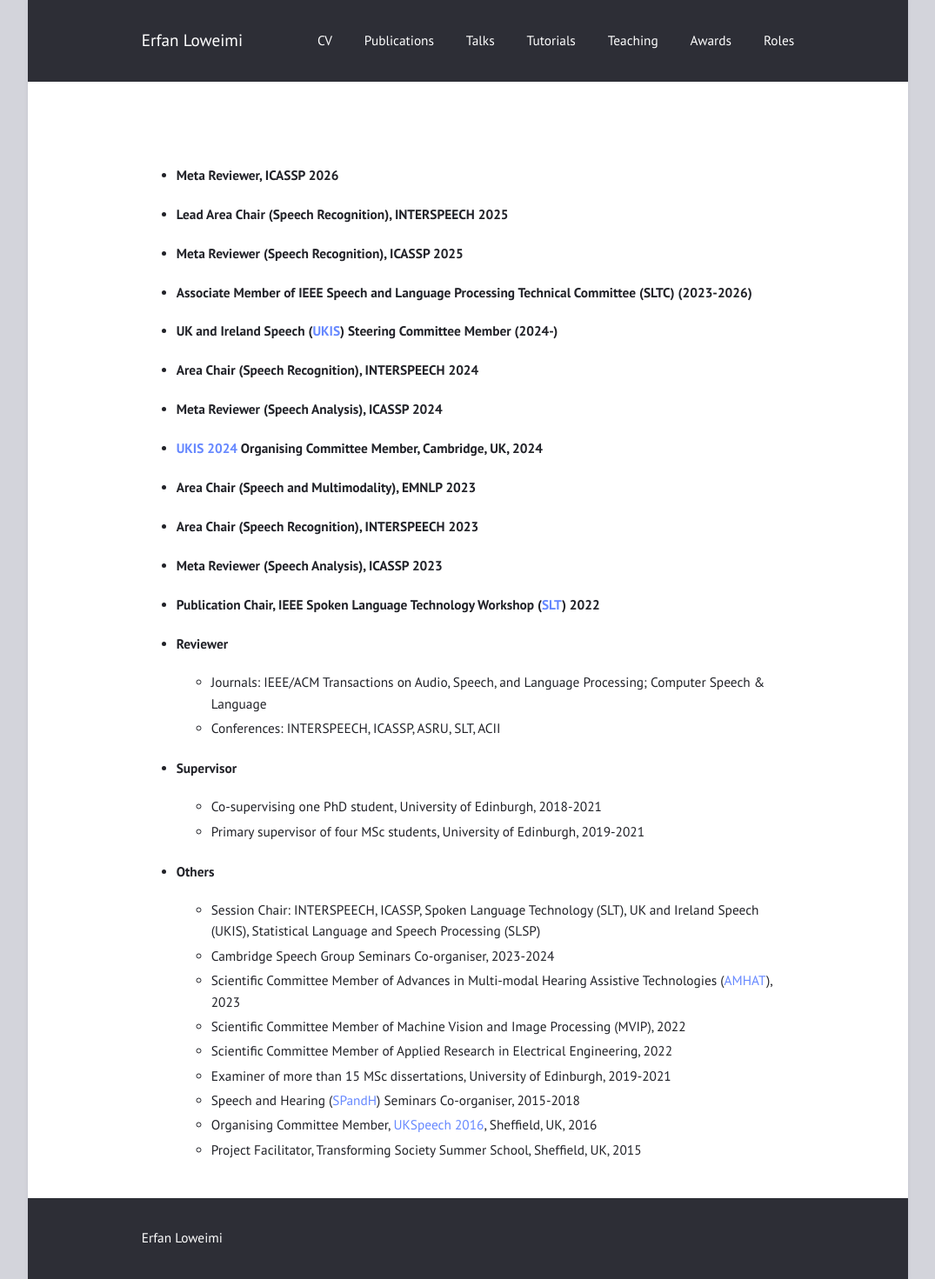
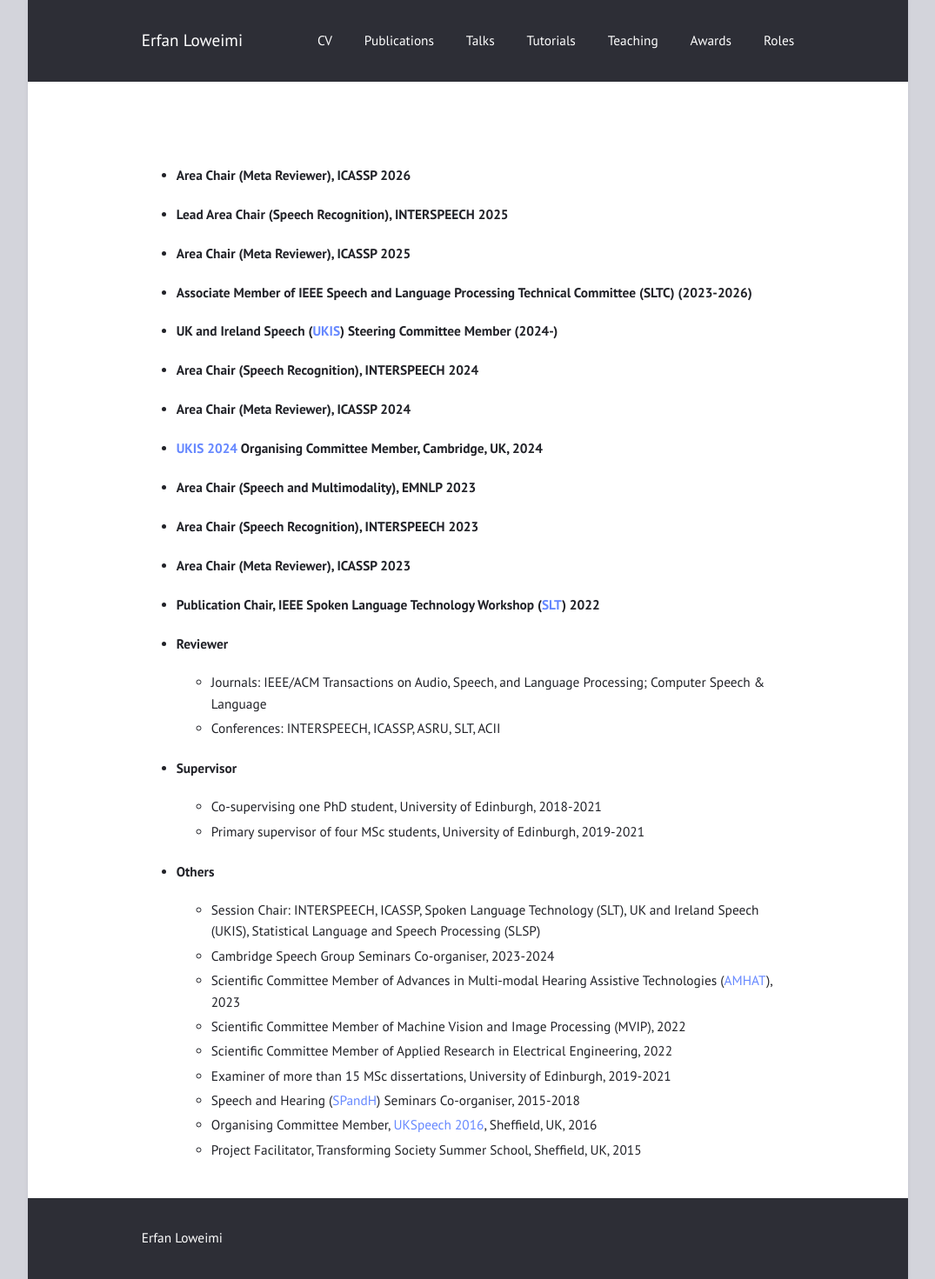
Before and after one commit to eloweimi/eloweimi.github.io, a Jekyll site: the page built from roles.md, in a window 1280 px wide. Shown: the whole page at 87% size, without its empty margins (102-1177 px from the left). Built offline with Jekyll 4.4.1, drawn with Linux system fonts in a browser that asks for light colours.

Commit message:
Update roles.md

```diff
--- a/roles.md
+++ b/roles.md
@@ -5,17 +5,17 @@ title: ""
 
 <br>
 
-* #### Meta Reviewer, ICASSP 2026
+* #### Area Chair (Meta Reviewer), ICASSP 2026
 * #### Lead Area Chair (Speech Recognition), INTERSPEECH 2025
-* #### Meta Reviewer (Speech Recognition), ICASSP 2025
+* #### Area Chair (Meta Reviewer), ICASSP 2025
 * #### Associate Member of IEEE Speech and Language Processing Technical Committee (SLTC) (2023-2026)
 * #### UK and Ireland Speech ([UKIS](https://ukis.inf.ed.ac.uk)) Steering Committee Member (2024-)
 * #### Area Chair (Speech Recognition), INTERSPEECH 2024
-* #### Meta Reviewer (Speech Analysis), ICASSP 2024
+* #### Area Chair (Meta Reviewer), ICASSP 2024
 * #### [UKIS 2024](https://ukis2024.eng.cam.ac.uk/) Organising Committee Member, Cambridge, UK, 2024
 * #### Area Chair (Speech and Multimodality), EMNLP 2023
 * #### Area Chair (Speech Recognition), INTERSPEECH 2023
-* #### Meta Reviewer (Speech Analysis), ICASSP 2023
+* #### Area Chair (Meta Reviewer), ICASSP 2023
 * #### Publication Chair, IEEE Spoken Language Technology Workshop ([SLT](https://slt2022.org/committee.php)) 2022
 
 <!--
```
